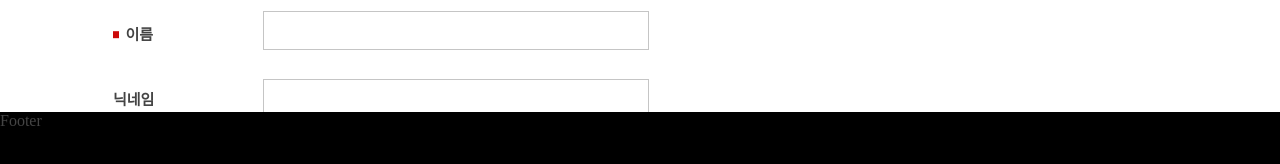
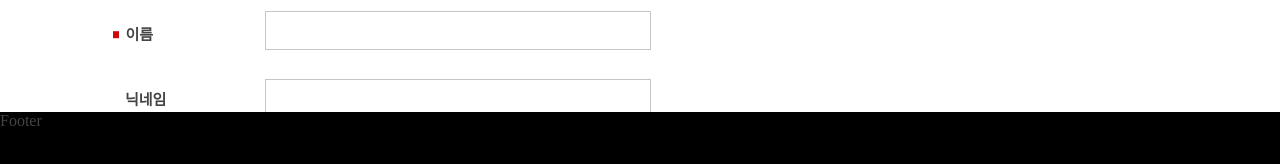
Before and after one commit to HardCodingProject/lush_clone_frontend, a Vue app: page /join in a window 1280 px wide. Shown: the part 658-822 px from the top of the page. Built offline with nearby package versions, Linux system fonts and the light colour scheme.

Commit message:
0912_수정

```diff
--- a/src/components/Join.vue
+++ b/src/components/Join.vue
@@ -66,7 +66,7 @@
                     </tr>
                     <!-- 닉네임 -->
                     <tr>
-                        <th>닉네임</th>
+                        <th class="th_nickname">닉네임</th>
                         <td>
                             <div class="nickname">
                                 <input type="text" class="text" maxlength="20">
@@ -148,7 +148,7 @@
                     </tr>
                     <!-- 주소 -->
                     <tr>
-                        <th class="thaddress">주소</th>
+                        <th class="th_address">주소</th>
                         <td>
                             <div class="post">
                                 <div class="txt-field">
@@ -328,7 +328,8 @@ th{
     text-decoration: none;
     transform: translateY(-15%);
 }
-.thaddress{
+.th_address{
+    padding-left: 13px;
     transform: translateY(-35%);
 }
 .nickname input{
@@ -346,6 +347,9 @@ input{
 #emailinput{
     width: 250px;
     margin-bottom: 15px;
+}
+.th_nickname{
+    padding-left: 13px;
 }
 
 /* 이메일 선택 */
```
